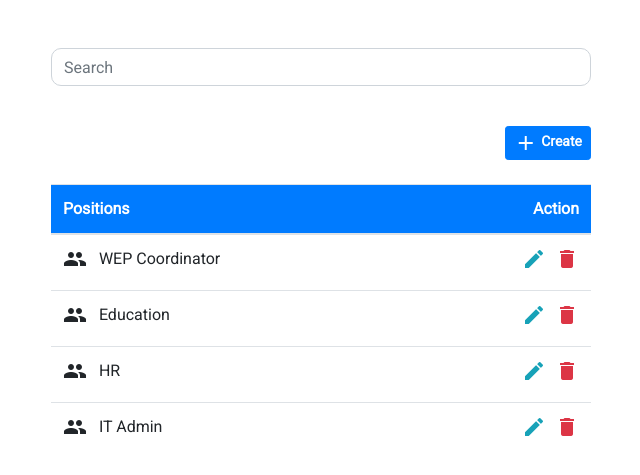
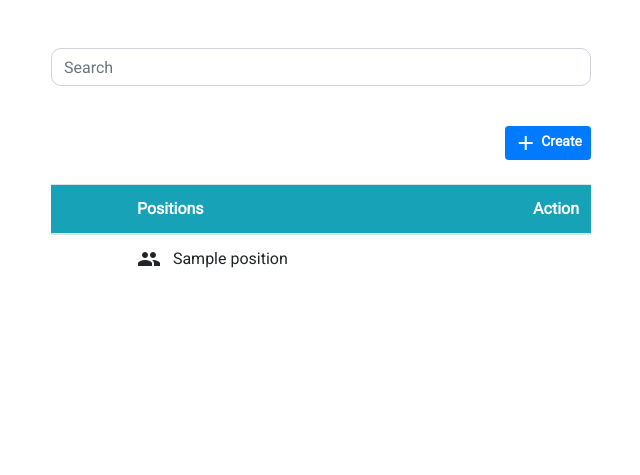
Before and after one commit to pnc-virtual-company/2020-G7-LMS, a CodeIgniter 4 app: template app/Views/positions/position.php in a window 1280 px wide. Shown: the part 66-541 px from the top of the page, without its empty margins (319-959 px from the left). Run offline with PHP 8.4 and a stand-in for CodeIgniter, Linux system fonts and the light colour scheme; the template is opened without the code that fills it: most values are stand-ins (such as "Sample title", 1, 10 or a date in 2020); some libraries are stand-ins or nearby versions.

Commit message:
#15 CRUD positions

```diff
--- a/app/Views/layouts/main.php
+++ b/app/Views/layouts/main.php
@@ -1,5 +1,6 @@
 <!DOCTYPE html>
 <html lang="en">
+
 <head>
     <meta charset="UTF-8">
     <meta name="viewport" content="width=device-width, initial-scale=1.0">
@@ -8,11 +9,55 @@
     <link rel="stylesheet" href="css/custom.css">
     <link rel="shortcut icon" href="images/lms_app.png" type="image/x-icon" width="500" height="600">
     <link rel="stylesheet" href="https://fonts.googleapis.com/icon?family=Material+Icons">
+    <style>
+        .not-btn {
+            all: unset;
+            outline: none;
+            border: none;
+        }
+
+        .hide {
+            opacity: 0;
+        }
+    </style>
 </head>
+
 <body>
     <?= $this->renderSection('content') ?>
     <script src="js/jquery.min.js"></script>
     <script src="js/popper.min.js"></script>
     <script src="js/bootstrap.min.js"></script>
+    <script>
+        $(document).ready(function () {
+            $('.updateEmployee').on('click', function () {
+                $tr = $(this).closest('tr');
+                var data = $tr.children('td').map(function () {
+                    return $(this).text();
+                }).get();
+                $('#id').val(data[0]);
+                $('#firstname').val(data[1]);
+                 $('#lastname').val(data[2]);
+                $('#email').val(data[3]);
+                $('#password').val(data[4]);
+                $('#department').val(data[5]);
+                $('#position').val(data[6]);
+                $('#position').val(data[6]);
+                $('#start_date').val(data[7]);
+            });
+            // Update posiiton information modal
+            $('.edit-btn-position').on('click', function () {
+                $('#updatePosition').modal('show');
+
+                $tr = $(this).closest('tr');
+                var data = $tr.children("td").map(function () {
+                    return $(this).text();
+                }).get();
+                console.log(data);
+                $('#p_id').val(data[0]);
+                $('#position').val(data[1].substr(10, data[1].length));
+            });
+        })
+    </script>
 </body>
+
 </html>
--- a/app/Views/layouts/menu.php
+++ b/app/Views/layouts/menu.php
@@ -12,7 +12,7 @@
          <a class="nav-link " href="your_leave">Your leaves</a>
          <a class="nav-link " href="leaves">Leaves</a>
          <a class="nav-link " href="employee">Employees</a>
-         <a class="nav-link " href="positions">Positions</a>
+         <a class="nav-link " href="position">Positions</a>
          <a class="nav-link " href="departments">Departments</a>
         <li class="dropdown ">
          <a href="#" class="dropdown-toggle text-uppercase text-white nav-link " data-toggle="dropdown" role="button" aria-haspopup="true" aria-expanded="false" >Ronnan</a>
--- /dev/null
+++ b/app/Views/positions/createPositionModal.php
@@ -0,0 +1,27 @@
+<!-- ===========================================START MODEL CREATE ================================== -->
+	<!-- The Modal -->
+	<div class="modal fade" id="createPosition">
+    <div class="modal-dialog">
+      <div class="modal-content">
+
+        <!-- Modal Header -->
+        <div class="modal-header">
+          <h4 class="modal-title">Create Position</h4>
+          <button type="button" class="close" data-dismiss="modal">&times;</button>
+        </div>
+
+        <!-- Modal body -->
+        <div class="modal-body text-right">
+			<form  action="<?= base_url('position/create') ?>" method="post">
+				<div class="form-group">
+					<input type="text" class="form-control" placeholder="Position name" name="position" required>
+				</div>
+			<a data-dismiss="modal" class="closeModal">DISCARD</a>
+		 	 &nbsp;
+		  <input type="submit" value="CREATE" class="createBtn text-warning">
+        </div>
+        </form>
+      </div>
+    </div>
+  </div>
+  <!-- =================================END MODEL CREATE==================================================== -->
--- /dev/null
+++ b/app/Views/positions/editPositionModal.php
@@ -0,0 +1,28 @@
+<!-- ========================================START Model UPDATE================================================ -->
+	<!-- The Modal -->
+	<div class="modal fade" id="updatePosition">
+    <div class="modal-dialog">
+      <div class="modal-content">
+
+        <!-- Modal Header -->
+        <div class="modal-header">
+          <h4 class="modal-title">Edit Position</h4>
+          <button type="button" class="close" data-dismiss="modal">&times;</button>
+        </div>
+
+        <!-- Modal body -->
+        <div class="modal-body text-right">
+			<form  action="<?= base_url('position/update') ?>" method="post">
+                <input type="hidden" name="p_id" id="p_id">
+				<div class="form-group">
+					<input type="text" class="form-control" value="Edit Position" id="position" name="position">
+				</div>
+			<a data-dismiss="modal" class="closeModal">DISCARD</a>
+		 	 &nbsp;
+		  <input type="submit" value="UPDATE" class="createBtn text-warning">
+        </div>
+        </form>
+      </div>
+    </div>
+  </div>
+  <!-- =================================END MODEL UPDATE==================================================== -->
--- a/app/Views/positions/position.php
+++ b/app/Views/positions/position.php
@@ -10,107 +10,70 @@
             </div>
             <br>
             <div class="text-right">
-                    <a href="" class="btn btn-primary btn-sm text-white font-weight-bolder" data-toggle="modal" data-target="#createPosition">
-                        <i class="material-icons float-left" data-toggle="tooltip" title="Create Position!" data-placement="left">add</i>&nbsp;Create
+                <a href="" class="btn btn-primary btn-sm text-white font-weight-bolder" data-toggle="modal"
+                    data-target="#createPosition">
+                    <i class="material-icons float-left" data-toggle="tooltip" title="Create Position!"
+                        data-placement="left">add</i>&nbsp;Create
                 </a>
                 </a>
             </div>
             <br>
             <table class="table table-hover">
-                    <thead class="bg-primary text-white">
+                <thead class="bg-info text-white">
                     <tr>
+                        <th class="hide">ID</th>
                         <th>Positions</th>
                         <th class="text-right">Action</th>
                     </tr>
                 </thead>
                 <tbody>
+                    <?php foreach($positionData as $position): ?>
                     <tr>
-                        <td><i class="material-icons float-left">people</i> &nbsp;&nbsp; WEP Coordinator</td>
+                        <td class="hide"><?= $position['po_id'] ?></td>
+                        <td><i class="material-icons float-left">people</i> &nbsp;&nbsp; <?= $position['po_name'] ?>
+                        </td>
                         <td class="text-right">
-                        <a href="" data-toggle="modal" data-target="#updatePosition"><i class="material-icons text-info" data-toggle="tooltip" title="Edit Position!"  data-placement="left">edit</i></a>
-                            <a href="" data-toggle="tooltip" title="Delete Position!" data-placement="right" class="delete"><i class="material-icons text-danger" onclick="return confirm('Are you sure you want to remove the selected position?');">delete</i></a>
+                        <div class='edit_hover_class row'>
+                            <button type="button" class="not-btn edit-btn-position"><i
+                                    class="material-icons text-info">edit</i></button>
+                            <a href="position/remove/<?= $position['po_id']?>" data-toggle="modal"
+                                data-target="#deletePosition<?= $position['po_id']?>" data-toggle="tooltip"
+                                title="remove Employee!" data-placement="right" class="delete"><i
+                                    class="material-icons text-danger">delete</i></a>
+                        </div>
+                    </div>
                 </td>
             </tr>
-                    <tr>
-                        <td><i class="material-icons float-left">people</i> &nbsp;&nbsp; Education </td>
-                        <td class="text-right">
-                        <a href="" data-toggle="modal" data-target="#updatePosition"><i class="material-icons text-info" data-toggle="tooltip" title="Edit Position!"  data-placement="left">edit</i></a>
-                            <a href="" data-toggle="tooltip" title="Delete Position!" data-placement="right" class="delete"><i class="material-icons text-danger" onclick="return confirm('Are you sure you want to remove the selected position?');">delete</i></a>
-                        </td>
-                    </tr>
-                    <tr>
-                        <td><i class="material-icons float-left">people</i> &nbsp;&nbsp; HR </td>
-                        <td class="text-right">
-                        <a href="" data-toggle="modal" data-target="#updatePosition"><i class="material-icons text-info" data-toggle="tooltip" title="Edit Position!"  data-placement="left">edit</i></a>
-                            <a href="" data-toggle="tooltip" title="Delete Position!" data-placement="right" class="delete"><i class="material-icons text-danger" onclick="return confirm('Are you sure you want to remove the selected position?');">delete</i></a>
-                        </td>
-                    </tr>
-                    <tr>
-                        <td><i class="material-icons float-left">people</i> &nbsp;&nbsp; IT Admin </td>
-                        <td class="text-right">
-                        <a href="" data-toggle="modal" data-target="#updatePosition"><i class="material-icons text-info" data-toggle="tooltip" title="Edit Position!"  data-placement="left">edit</i></a>
-                            <a href="" data-toggle="tooltip" title="Delete Position!" data-placement="right" class="delete"><i class="material-icons text-danger" onclick="return confirm('Are you sure you want to remove the selected position?');">delete</i></a>
-                        </td>
-                    </tr>
+        <!-- The Modal delete -->
+        <div class="modal fade" id="deletePosition<?= $position['po_id']?>" tabindex="-1" role="dialog">
+            <div class="modal-dialog mt-3">
+                <div class="modal-content">
+                    <!-- Modal Header -->
+                    <h4 class="modal-title mt-3" style="margin-left:30px;"><b>Remove Items ?</b></h4>
+                    <!-- Modal body -->
+                    <form action="position/remove/<?= $position['po_id']?>" method="post">
+                        <div class="modal-body mt-3">
+                            <p style="margin-left:50px;">Are you sure you want to remove the selected
+                                positions?</p>
+                            <a data-dismiss="modal" class="closeModal" style="margin-left:53.8%;">DON'T
+                                REMOVE</a>
+                            &nbsp;
+                            <input type="submit" value="REMOVE" id="btnDelteYes" class="btn text-warning">
+                        </div>
+                    </form>
+                </div>
+                <div class="col-3"></div>
+            </div>
+        </div>
+        <?php endforeach; ?>
         </tbody>
         </table>
     </div>
     <div class="col-3"></div>
 </div>
 </div>
-<!-- ===========================================START MODEL CREATE ================================== -->
-	<!-- The Modal -->
-	<div class="modal fade" id="createPosition">
-    <div class="modal-dialog">
-      <div class="modal-content">
 
-        <!-- Modal Header -->
-        <div class="modal-header">
-          <h4 class="modal-title">Create Position</h4>
-          <button type="button" class="close" data-dismiss="modal">&times;</button>
-        </div>
+<?= $this->include('positions/createPositionModal') ?>
+<?= $this->include('positions/editPositionModal') ?>
 
-        <!-- Modal body -->
-        <div class="modal-body text-right">
-			<form  action="/" method="post">
-				<div class="form-group">
-					<input type="text" class="form-control" placeholder="Position name">
-				</div>
-			<a data-dismiss="modal" class="closeModal">DISCARD</a>
-		 	 &nbsp;
-		  <input type="submit" value="CREATE" class="createBtn text-warning">
-        </div>
-        </form>
-      </div>
-    </div>
-  </div>
-  <!-- =================================END MODEL CREATE==================================================== -->
-
- <!-- ========================================START Model UPDATE================================================ -->
-	<!-- The Modal -->
-	<div class="modal fade" id="updatePosition">
-    <div class="modal-dialog">
-      <div class="modal-content">
-
-        <!-- Modal Header -->
-        <div class="modal-header">
-          <h4 class="modal-title">Edit Position</h4>
-          <button type="button" class="close" data-dismiss="modal">&times;</button>
-        </div>
-
-        <!-- Modal body -->
-        <div class="modal-body text-right">
-			<form  action="/" method="post">
-				<div class="form-group">
-					<input type="text" class="form-control" value="Edit Position">
-				</div>
-			<a data-dismiss="modal" class="closeModal">DISCARD</a>
-		 	 &nbsp;
-		  <input type="submit" value="UPDATE" class="createBtn text-warning">
-        </div>
-        </form>
-      </div>
-    </div>
-  </div>
-  <!-- =================================END MODEL UPDATE==================================================== -->
 <?= $this->endSection() ?>
--- a/public/css/custom.css
+++ b/public/css/custom.css
@@ -129,3 +129,19 @@ a{
   text-decoration: none;
   color: #fff;
 }
+
+.edit_hover_class a{
+  visibility:hidden;
+}
+.edit_hover_class:hover a {
+ visibility:visible;
+}
+.edit_hover_class button{
+  visibility:hidden;
+}
+.edit_hover_class:hover button{
+ visibility:visible;
+}
+.not-btn{
+  outline: none !important;
+}
```
Also changed, not shown: app/Config/Routes.php (+10 -1 lines), app/Controllers/Position.php (+49 -4 lines), app/Models/PositionModel.php (added, +15 -0 lines). Lines whose indentation alone changed are shown as unchanged.
